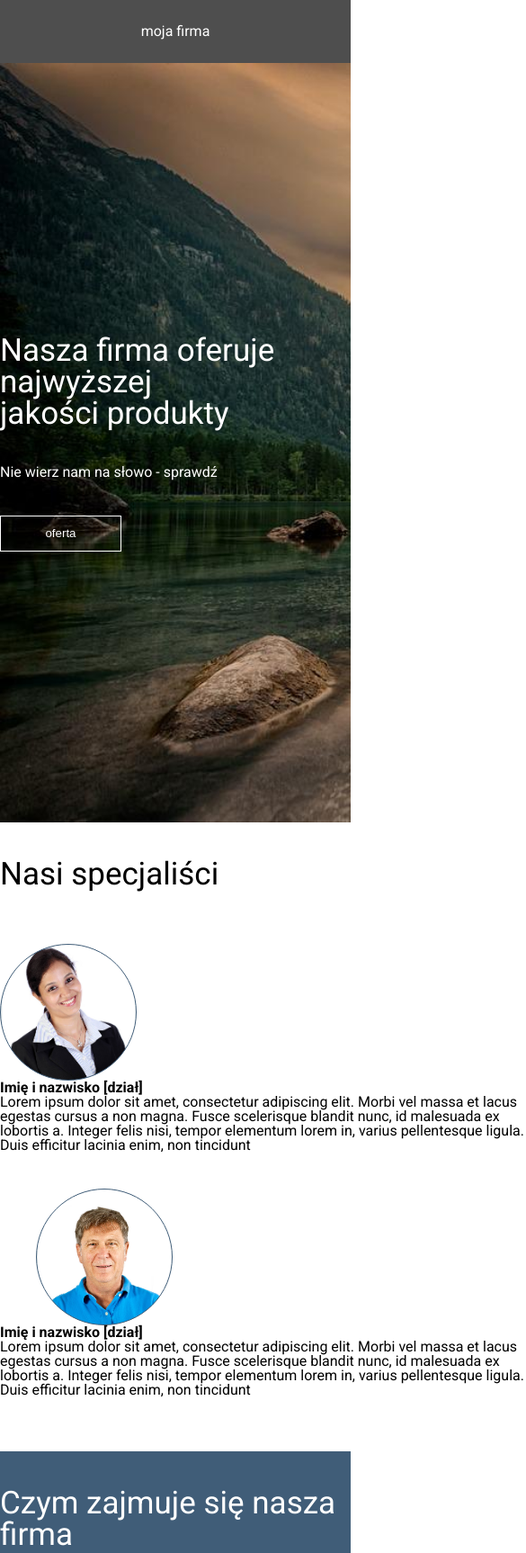
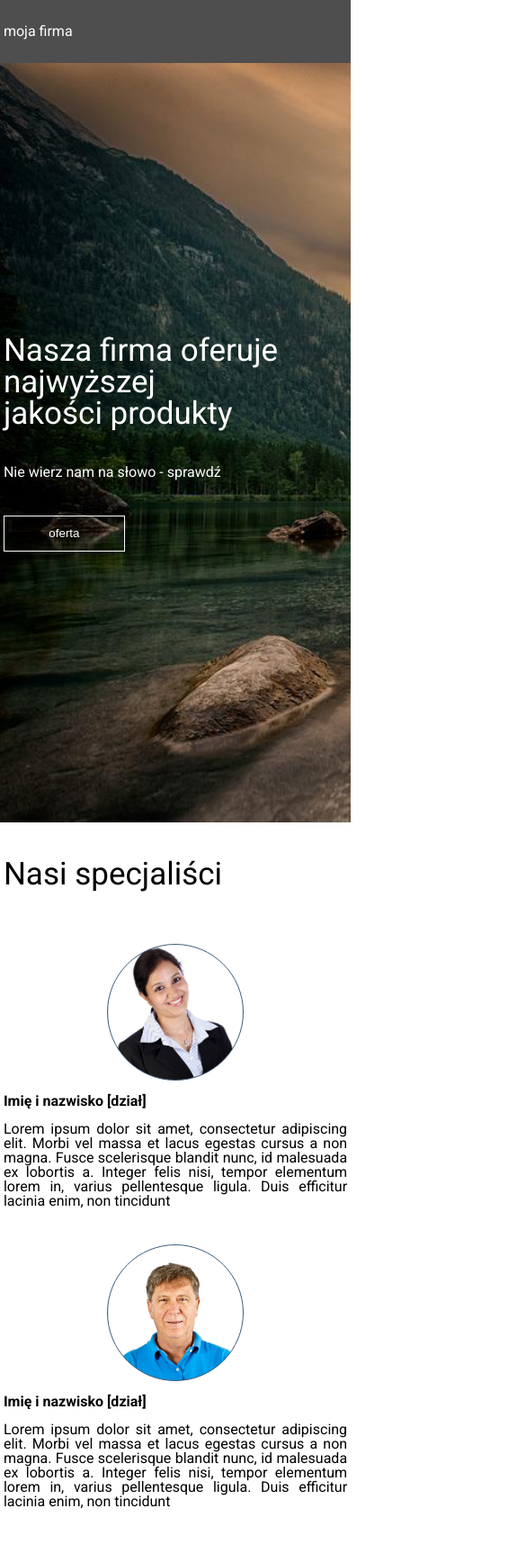
Before and after one commit to romanpajak/-the-first-website-project-made-on-a-bootcamp-in-rwd, a plain HTML site: page index.html in a window 390 px wide. Shown: the top 1726 px of the page at 90% size, 585 px wide, since content can reach past the window. Drawn offline with Linux system fonts and the light colour scheme.

Commit message:
final changes

```diff
--- a/style.css
+++ b/style.css
@@ -11,7 +11,10 @@ h1{
 .contents{
     max-width: 960px;
     margin: 0 auto;
+    width: 100%;
+
 }
+
 /*menu styles*/
 .menu{
     height: 70px;
@@ -105,6 +108,7 @@ button a:hover{
 }
 .workers{
     width: auto;
+    /* width: 100%; */
     height: auto;
     display: flex;
     align-items: center;
@@ -123,6 +127,7 @@ button a:hover{
 }
 .description{
     width: 800px;
+    /* max-width: 600px; */
 }
 .subtitle{
     font-weight: bold;
@@ -211,61 +216,54 @@ button a:hover{
     display: flex;
     margin-left: auto;
 }
+/* 768px*/
  @media screen and (max-width: 768px){
     .contents{
-        max-width: 768px;
+        width: 98%;
         margin: 0 auto;
-    }
-    .menu{
-        width: 100%;
     }
     .menu .contents a:nth-of-type(2),.menu .contents a:nth-of-type(3),.menu .contents a:nth-of-type(4){
         display: none;
     }
-
-    .layer{
-        overflow-wrap: break-word;
-    }
     .workers{
         display: inline-block;
         align-items: center;
-        width: 600px;
-    }
-    .workers .photo{
-        margin: 0px;
+        /* max-width: 600px; */
+        width: 100%;
     }
     .description{
-        width: 600px;
+        width: 100%;
     }
-    .description p{
+     .subtitle{
         text-align: left;
-        width: 600px;
-        margin: 0;
+        margin: 15px 0;
+     }
+     .description p:nth-of-type(2){
+        text-align: justify;
+     }
+    .workers:nth-of-type(odd) div.photo{
+        margin: 0 auto;
     }
+    .workers:nth-of-type(even) div.photo{
+        margin: 0 auto;
+    }
+    /* thirdSection */
+    .boxContainer{
+        display:flex;
+        flex-direction: column;
+        justify-content: center;
+        align-items: center;
+        width: auto;
+    }
+    /* footer */
 
-    /* thirdSection */
-    .thirdSection .contents{
-        overflow-wrap: break-word;
-    }
-    .boxContainer{
-        display:block;
-        align-items: center;
-    }
-    .photo{
-        margin: 0;
-    }
-
-    /* footer */
     .footer .contents{
         display: block;
-        align-items: center;
-    }
-    .footer .contents{
-        display: block;
-        align-items: center;
+        text-align: center;
     }
     .socialMedia{
         display: flex;
         align-items: center;
         justify-content: center;
     }
+}
```
